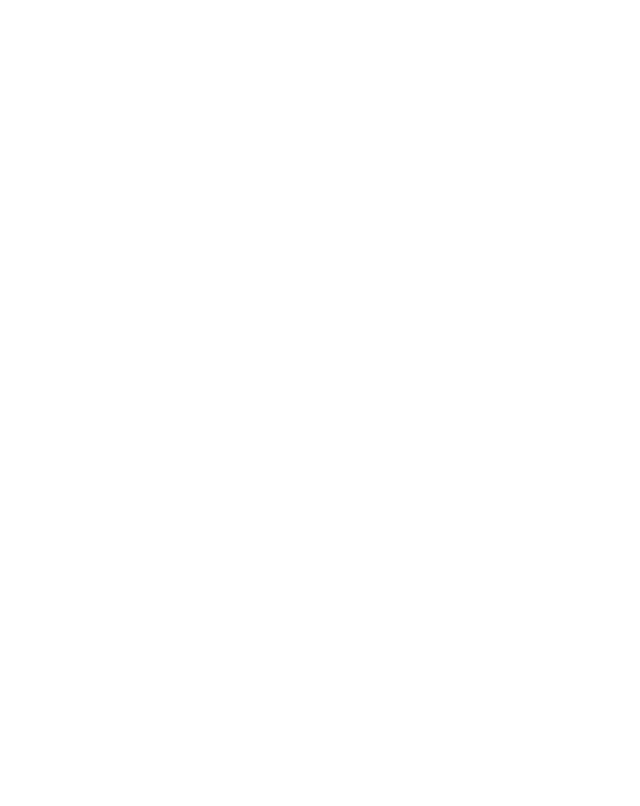
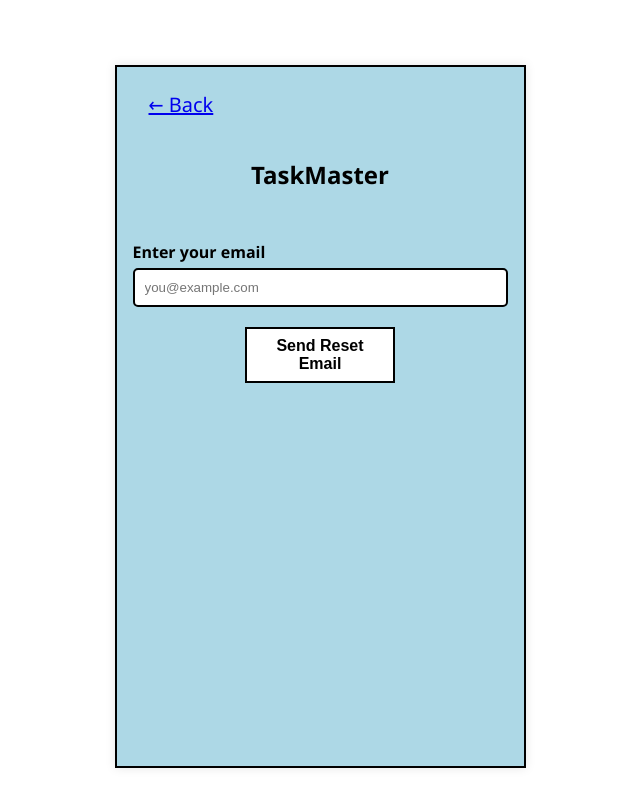
Before and after one commit to matthewlukyanov2/Task-Master, a React (Create React App) app in the folder taskmaster-app/: page /forgot-password in a window 1280 px wide. Before the commit this address had no page. Shown: the top 806 px of the page, without its empty margins (320-960 px from the left). Built offline with nearby package versions, Linux system fonts and the light colour scheme.

Commit message:
created resetpassword page that allows users to email password if forgotten password

```diff
--- a/taskmaster-app/src/App.js
+++ b/taskmaster-app/src/App.js
@@ -10,6 +10,7 @@
 import AccountSettings from './pages/AccountSettings';
 import NotificationPreferences from './pages/NotificationPreferences';
 import Appearance from './pages/Appearance';
+import ResetPassword from './pages/ResetPassword';
 
 function App() {
   return (
@@ -23,6 +24,7 @@
         <Route path="/settings/account" element={<AccountSettings />} />
         <Route path="/settings/appearance" element={<Appearance />} />
         <Route path="/settings/notifications" element={<NotificationPreferences />} />
+        <Route path="/forgot-password" element={<ResetPassword />} />
       </Routes>
     </Router>
   );
--- a/taskmaster-app/src/pages/Login.js
+++ b/taskmaster-app/src/pages/Login.js
@@ -1,5 +1,5 @@
 import React, { useState } from 'react';
-import { useNavigate } from 'react-router-dom';
+import { useNavigate, Link } from 'react-router-dom';
 import { signInWithEmailAndPassword } from 'firebase/auth';
 import { auth } from "../firebase";
 import '../styles/Login.css';
@@ -64,8 +64,8 @@
           </div>
 
           <p className="forgot-link">
-            <a href="/forgot-password">Forgot password?</a>
-          </p>
+  <Link to="/forgot-password">Forgot password?</Link>
+</p>
 
           {error && <p className="error">{error}</p>}
 
--- /dev/null
+++ b/taskmaster-app/src/pages/ResetPassword.js
@@ -0,0 +1,47 @@
+import React, { useState } from "react";
+import { sendPasswordResetEmail } from "firebase/auth";
+import { auth } from "../firebase";
+import { Link } from "react-router-dom";
+import "../styles/Login.css"; // Reuse your login page styling
+
+const ResetPassword = () => {
+  const [email, setEmail] = useState("");
+  const [message, setMessage] = useState("");
+  const [error, setError] = useState("");
+
+  const handleReset = async (e) => {
+    e.preventDefault();
+    try {
+      await sendPasswordResetEmail(auth, email);
+      setMessage("✅ Password reset email sent! Check your inbox.");
+      setError("");
+    } catch (err) {
+      setError("⚠️ Failed to send reset email. Please try again.");
+      setMessage("");
+    }
+  };
+
+  return (
+    <div className="login-container">
+      <div className="login-wrapper">
+        <Link to="/login" className="back-button">← Back</Link>
+        <h1 className="logo">TaskMaster</h1>
+        <form className="login-form" onSubmit={handleReset}>
+          <label>Enter your email</label>
+          <input
+            type="email"
+            placeholder="you@example.com"
+            value={email}
+            onChange={(e) => setEmail(e.target.value)}
+            required
+          />
+          {message && <p className="success-message">{message}</p>}
+          {error && <p className="error">{error}</p>}
+          <button type="submit">Send Reset Email</button>
+        </form>
+      </div>
+    </div>
+  );
+};
+
+export default ResetPassword;
--- a/taskmaster-app/src/styles/Login.css
+++ b/taskmaster-app/src/styles/Login.css
@@ -100,3 +100,8 @@
     width: 150px;
     margin: 0 auto;
   }
+
+  .success-message {
+    color: green;
+    margin-top: 10px;
+  }
```
Also changed, not shown: taskmaster-app/src/pages/NotificationPreferences.js (+3 -4 lines).
